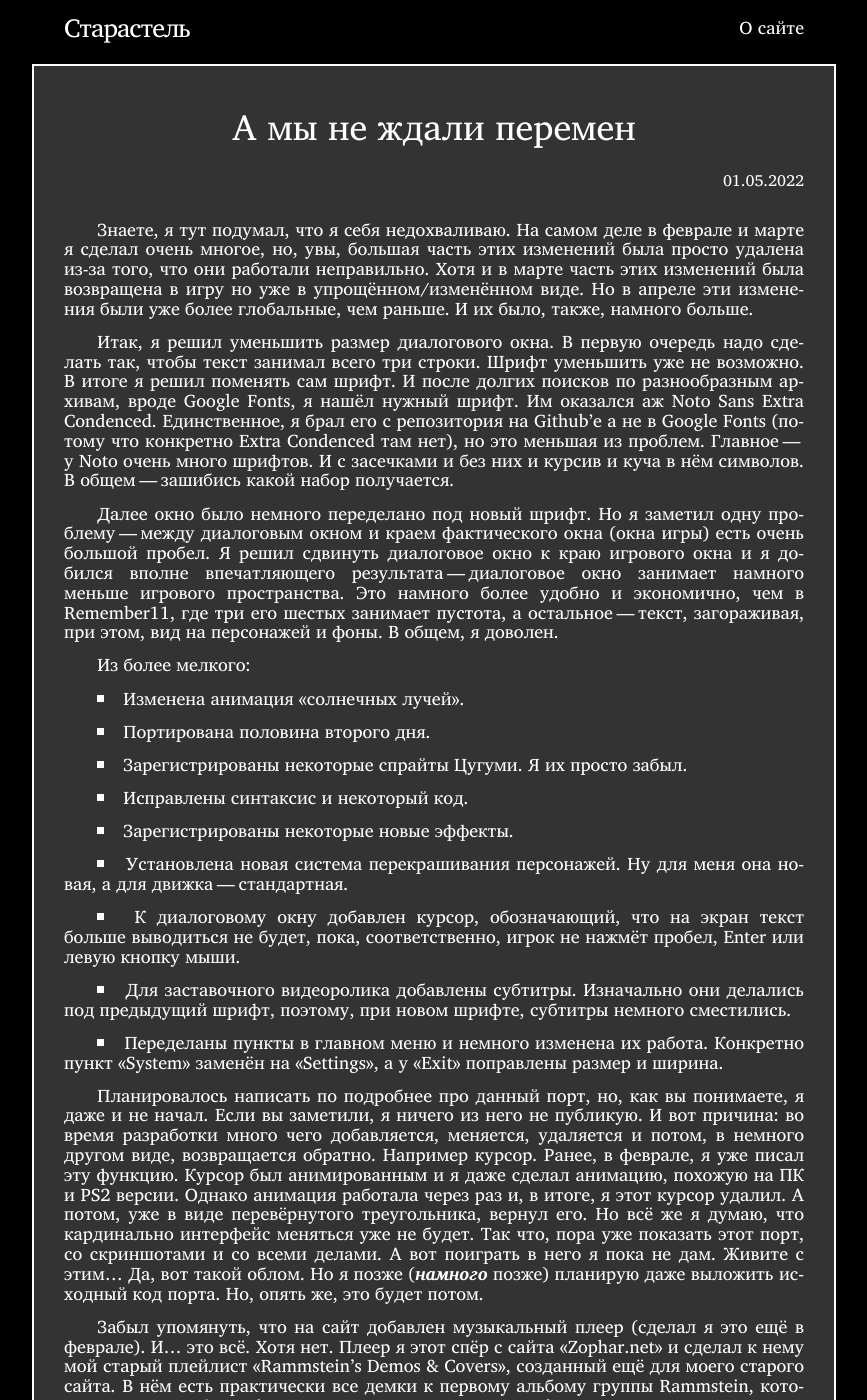
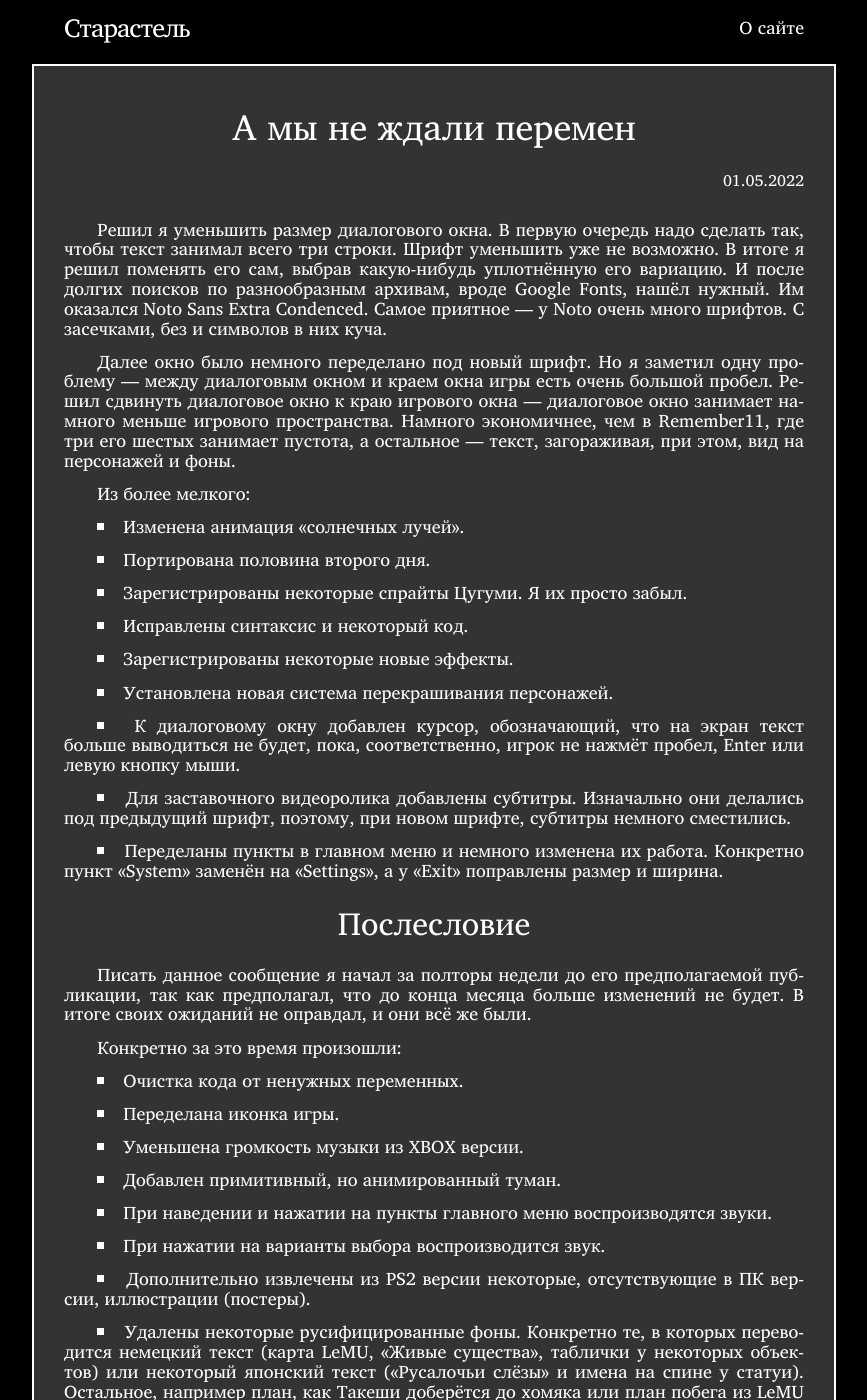
Before and after one commit to Starastel/stStarastel, a Jekyll site: the page built from _posts/2022-05-02-didnt-expect-any-changes.md, in a window 1280 px wide and 1400 px high. Shown: the whole window, without its empty margins (206-1073 px from the left). Built offline with Jekyll 4.4.1, drawn with Linux system fonts in a browser that asks for light colours; some of the changed text lies outside the part shown.

Commit message:
Add files via upload

```diff
--- a/_posts/2022-05-02-didnt-expect-any-changes.md
+++ b/_posts/2022-05-02-didnt-expect-any-changes.md
@@ -3,11 +3,9 @@ layout: post
 title:  "А мы не ждали перемен"
 date:   2022-05-02 00:00:00 +0300
 ---
-Знаете, я тут подумал, что я себя недохваливаю. На самом деле в феврале и марте я сделал очень многое, но, увы, большая часть этих изменений была просто удалена из-за того, что они работали неправильно. Хотя и в марте часть этих изменений была возвращена в игру но уже в упрощённом/изменённом виде. Но в апреле эти изменения были уже более глобальные, чем раньше. И их было, также, намного больше.
+Решил я уменьшить размер диалогового окна. В первую очередь надо сделать так, чтобы текст занимал всего три строки. Шрифт уменьшить уже не возможно. В итоге я решил поменять его сам, выбрав какую-нибудь уплотнённую его вариацию. И после долгих поисков по разнообразным архивам, вроде Google Fonts, нашёл нужный. Им оказался Noto Sans Extra Condenced. Самое приятное — у Noto очень много шрифтов. С засечками, без и символов в них куча.
 
-Итак, я решил уменьшить размер диалогового окна. В первую очередь надо сделать так, чтобы текст занимал всего три строки. Шрифт уменьшить уже не возможно. В итоге я решил поменять сам шрифт. И после долгих поисков по разнообразным архивам, вроде Google Fonts, я нашёл нужный шрифт. Им оказался аж Noto Sans Extra Condenced. Единственное, я брал его с репозитория на Github’е а не в Google Fonts (потому что конкретно Extra Condenced там нет), но это меньшая из проблем. Главное — у Noto очень много шрифтов. И с засечками и без них и курсив и куча в нём символов. В общем — зашибись какой набор получается.
-
-Далее окно было немного переделано под новый шрифт. Но я заметил одну проблему — между диалоговым окном и краем фактического окна (окна игры) есть очень большой пробел. Я решил сдвинуть диалоговое окно к краю игрового окна и я добился вполне впечатляющего результата — диалоговое окно занимает намного меньше игрового пространства. Это намного более удобно и экономично, чем в Remember11, где три его шестых занимает пустота, а остальное — текст, загораживая, при этом, вид на персонажей и фоны. В общем, я доволен.
+Далее окно было немного переделано под новый шрифт. Но я заметил одну проблему — между диалоговым окном и краем окна игры есть очень большой пробел. Решил сдвинуть диалоговое окно к краю игрового окна  — диалоговое окно занимает намного меньше игрового пространства. Намного экономичнее, чем в Remember11, где три его шестых занимает пустота, а остальное — текст, загораживая, при этом, вид на персонажей и фоны.
 
 Из более мелкого:
 - Изменена анимация «солнечных лучей».
@@ -15,33 +13,27 @@ date:   2022-05-02 00:00:00 +0300
 - Зарегистрированы некоторые спрайты Цугуми. Я их просто забыл.
 - Исправлены синтаксис и некоторый код.
 - Зарегистрированы некоторые новые эффекты.
-- Установлена новая система перекрашивания персонажей. Ну для меня она новая, а для движка — стандартная.
+- Установлена новая система перекрашивания персонажей.
 - К диалоговому окну добавлен курсор, обозначающий, что на экран текст больше выводиться не будет, пока, соответственно, игрок не нажмёт пробел, Enter или левую кнопку мыши.
 - Для заставочного видеоролика добавлены субтитры. Изначально они делались под предыдущий шрифт, поэтому, при новом шрифте, субтитры немного сместились.
 - Переделаны пункты в главном меню и немного изменена их работа. Конкретно пункт «System» заменён на «Settings», а у «Exit» поправлены размер и ширина.
 
-Планировалось написать по подробнее про данный порт, но, как вы понимаете, я даже и не начал. Если вы заметили, я ничего из него не публикую. И вот причина: во время разработки много чего добавляется, меняется, удаляется и потом, в немного другом виде, возвращается обратно. Например курсор. Ранее, в феврале, я уже писал эту функцию. Курсор был анимированным и я даже сделал анимацию, похожую на ПК и PS2 версии. Однако анимация работала через раз и, в итоге, я этот курсор удалил. А потом, уже в виде перевёрнутого треугольника, вернул его. Но всё же я думаю, что кардинально интерфейс меняться уже не будет. Так что, пора уже показать этот порт, со скриншотами и со всеми делами. А вот поиграть в него я пока не дам. Живите с этим... Да, вот такой облом. Но я позже (***намного*** позже) планирую даже выложить исходный код порта. Но, опять же, это будет потом.
-
-Забыл упомянуть, что на сайт добавлен музыкальный плеер (сделал я это ещё в феврале). И... это всё. Хотя нет. Плеер я этот спёр с сайта «Zophar.net» и сделал к нему мой старый плейлист «Rammstein’s Demos & Covers», созданный ещё для моего старого сайта. В нём есть практически все демки к первому альбому группы Rammstein, которые я чуть доработал (высокие, низкие, удаление помех), и некоторые на них каверы. [<ins>→ Ссылка здесь ←</ins>](/assets/ramrem.html).
-
 ## Послесловие
 
-Писать данное сообщение я начал за полторы недели до его предполагаемой публикации так как предполагал, что до конца месяца больше изменений не будет. В итоге... я не оправдал своих ожиданий и они всё же были.
+Писать данное сообщение я начал за полторы недели до его предполагаемой публикации, так как предполагал, что до конца месяца больше изменений не будет. В итоге своих ожиданий не оправдал, и они всё же были.
 
 Конкретно за это время произошли:
 - Очистка кода от ненужных переменных.
 - Переделана иконка игры.
 - Уменьшена громкость музыки из XBOX версии.
-- Добавлен примитивный но анимированный туман.
+- Добавлен примитивный, но анимированный туман.
 - При наведении и нажатии на пункты главного меню воспроизводятся звуки.
 - При нажатии на варианты выбора воспроизводится звук.
 - Дополнительно извлечены из PS2 версии некоторые, отсутствующие в ПК версии, иллюстрации (постеры).
-- Удалены некоторые русифицированные фоны. Конкретно те, в которых переводится немецкий текст (карта LeMU, «Живые существа», таблички у некоторых объектов) или некоторый японский текст («Русалочьи слёзы» и имена на спине у статуи). Остальное, например план, как Такеши доберётся до хомяка или план побега из LeMU в концовке Ю, — без изменений.
+- Удалены некоторые русифицированные фоны. Конкретно те, в которых переводится немецкий текст (карта LeMU, «Живые существа», таблички у некоторых объектов) или некоторый японский текст («Русалочьи слёзы» и имена на спине у статуи). Остальное, например план, как Такеши доберётся до хомяка или план побега из LeMU в концовке Ю, — без изменений.
 - Перерисованы фоны, указывающие текущий игровой день для русского и английского языков.
 
 # Пример:
 ![](/images/days_of_week.webp){:width="480"}
 
 Учитывайте, что в игре он хранится при 100 % качестве сжатия с потерями.
-
-А вообще, мне стоит ввести ограничение на размер постов. Чтоб шибко много не писал. А то на своём телефоне, в заметках, его я уже превысил.
```
Also changed, not shown: _posts/2022-02-04-a-new_start.md (+5 -7 lines), _posts/2022-04-08-technical-troubles.md (+4 -6 lines), _posts/2023-03-15-post4.md (+4 -4 lines).
